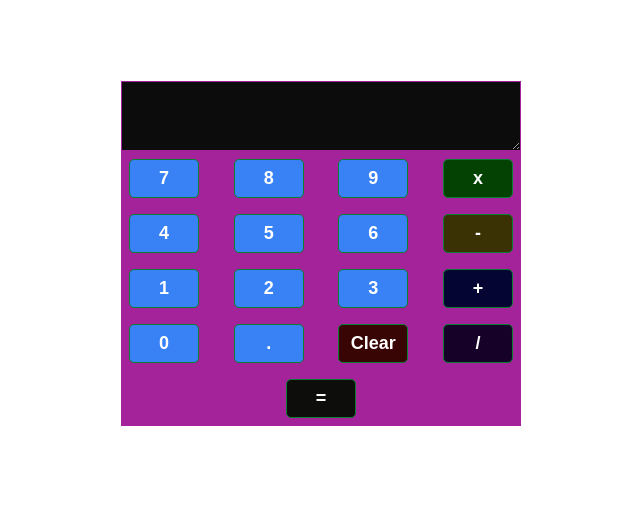
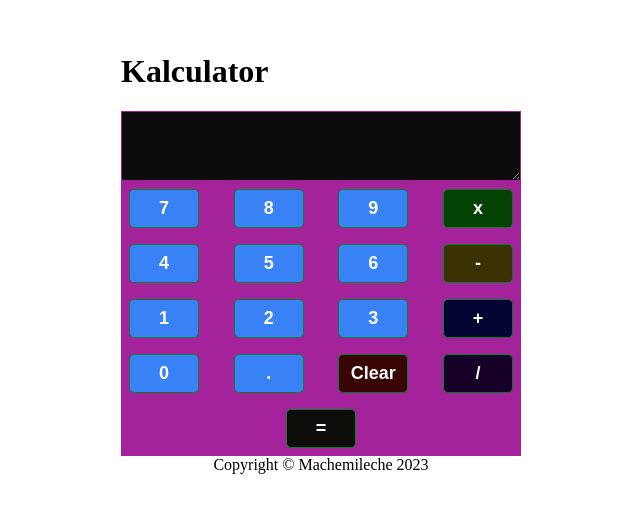
Before and after one commit to tzchileth/calculator, a plain HTML site: page index.html in a window 1280 px wide. Shown: the part 147-660 px from the top of the page, without its empty margins (319-959 px from the left). Drawn offline with Linux system fonts and the light colour scheme.

Commit message:
Add header and footer

```diff
--- a/index.html
+++ b/index.html
@@ -11,6 +11,7 @@
 
 <body>
     <div class="container">
+        <h1>Kalculator</h1>
         <textarea class="displayValue" name="" id="input" cols="12" rows="7"></textarea>
         <div class="button-container">
             <div class="first-row">
@@ -42,6 +43,8 @@
             </div>
         </div>
     </div>
+    <!-- footer -->
+    <div class="footer">Copyright &copy Machemileche 2023</div>
 </body>
 
 </html>
```
